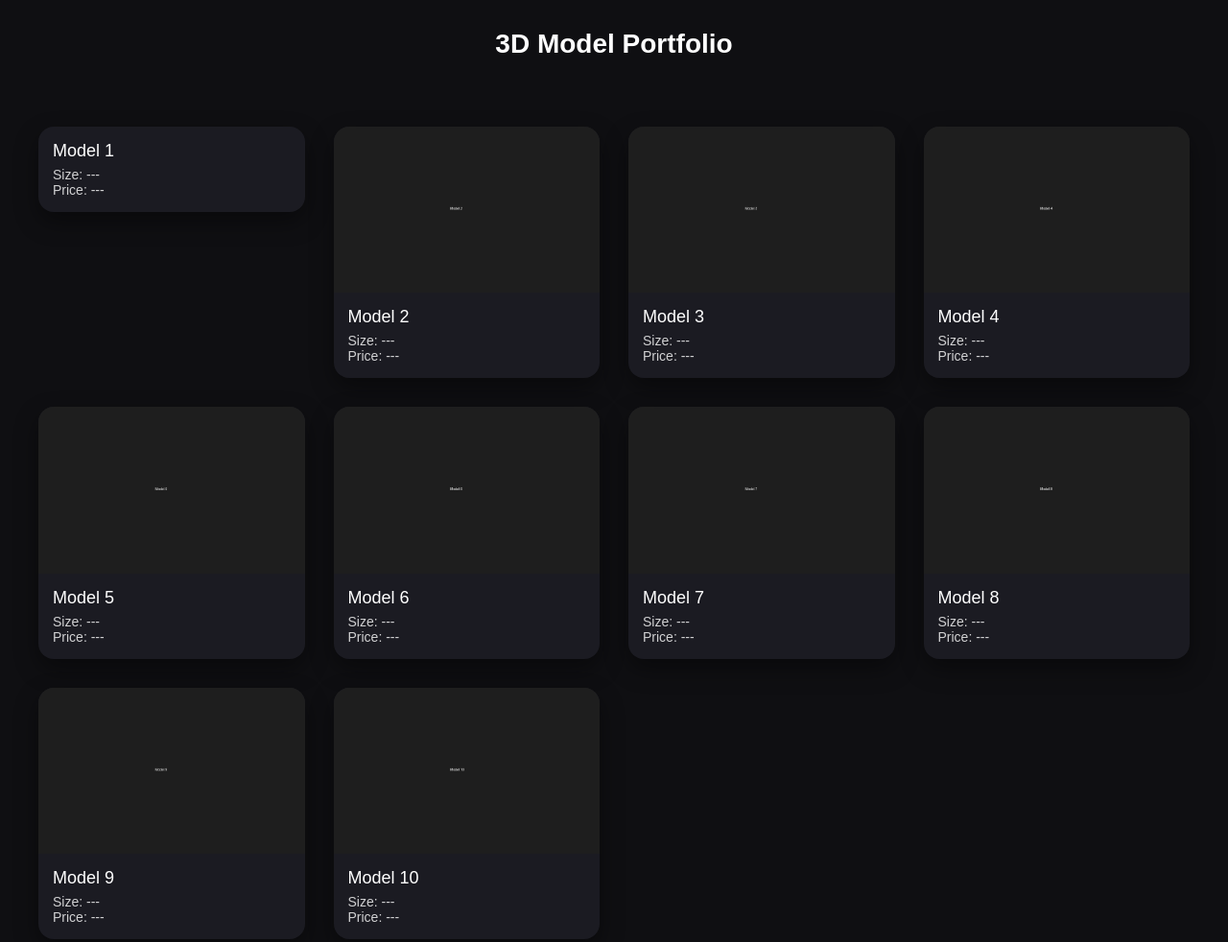
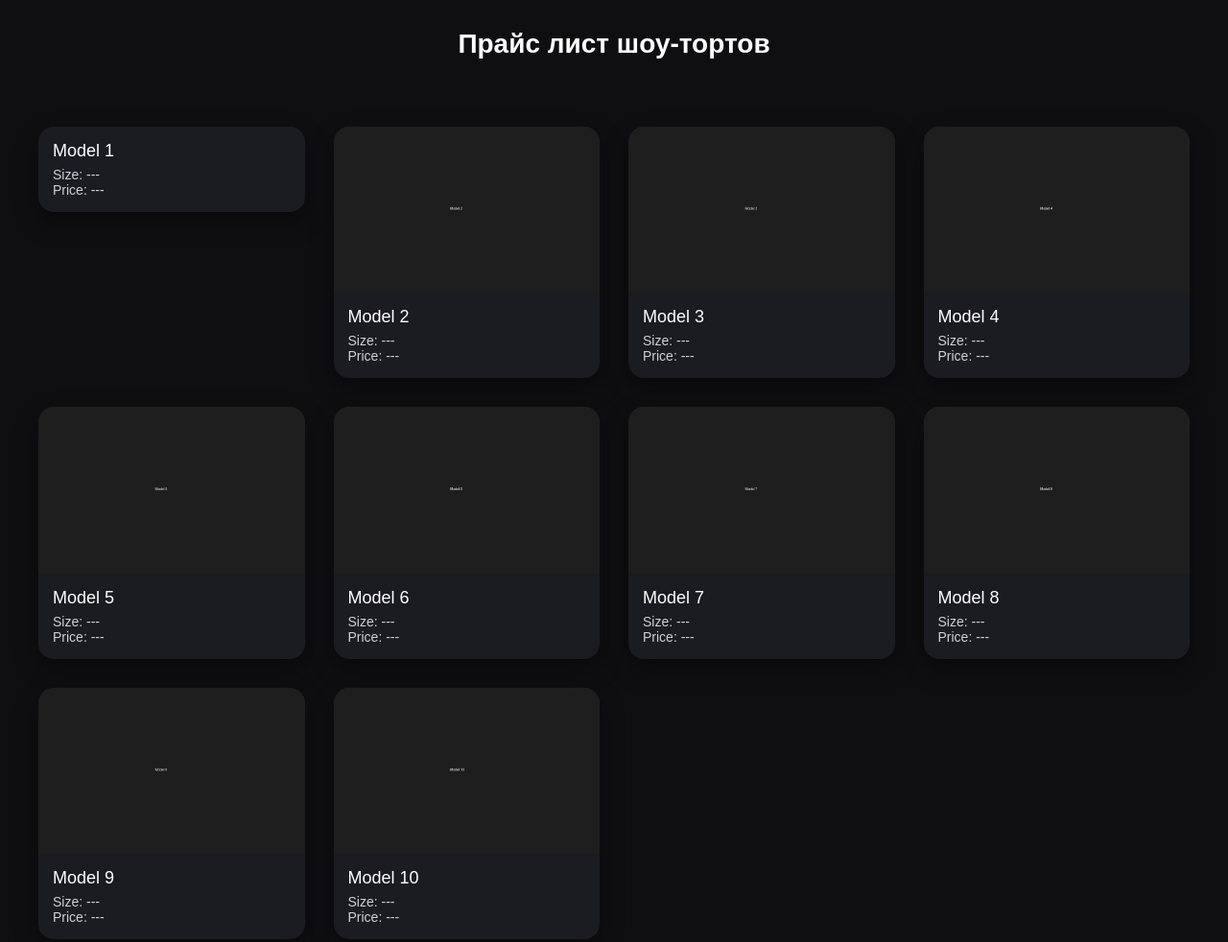
Before and after one commit to Alex777Video/domdecor.github.io, a plain HTML site: page index.html in a window 1280 px wide. Shown: the whole page at 96% size. Drawn offline with Linux system fonts and the light colour scheme.

Commit message:
Change header text to Russian pricing list

```diff
--- a/index.html
+++ b/index.html
@@ -9,7 +9,7 @@
 
 <body>
 
-<header>3D Model Portfolio</header>
+<header>Прайс лист шоу-тортов</header>
 
 <div class="grid">
 
```
